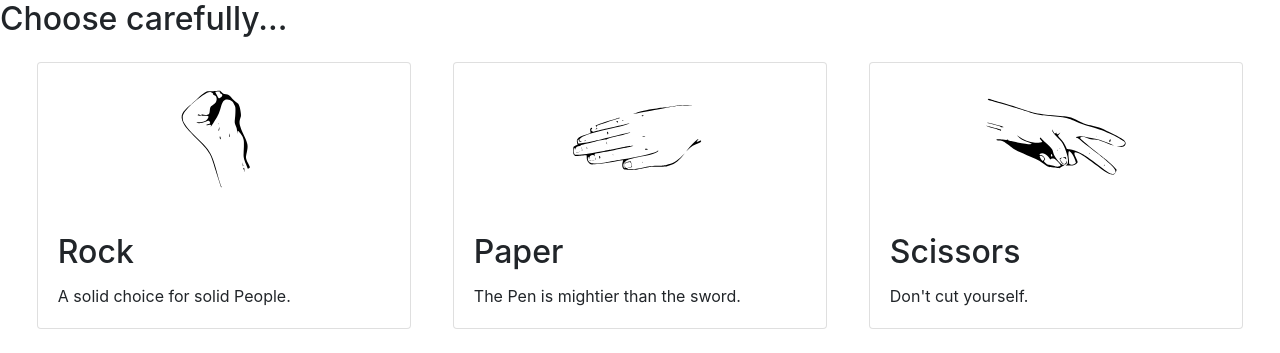
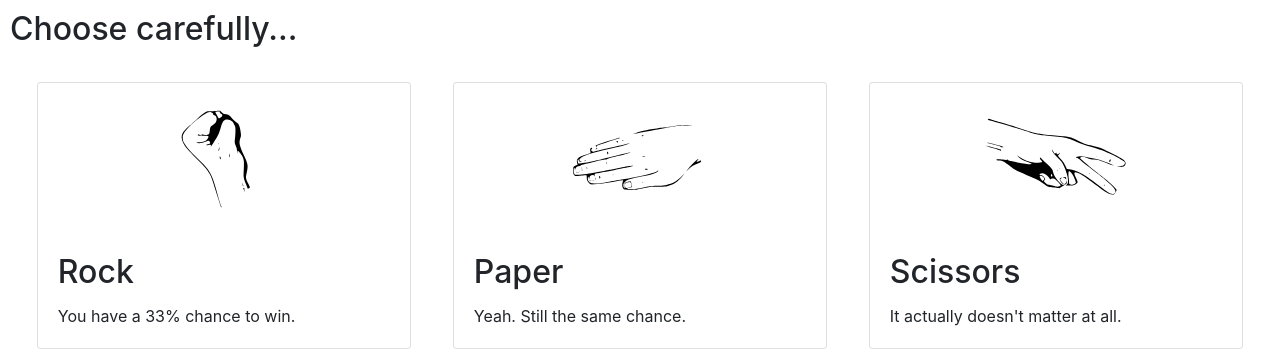
Before and after one commit to Stefan6148/HTL3R_RockPaperScissors, a PHP site: page /Templates/index.html in a window 1280 px wide. Shown: the top 353 px of the page. Run offline with PHP 8.4, Linux system fonts and the light colour scheme.

Commit message:
[TASK] Added 2 more testcases, added outcome to the statistics, statistics now shows the choice as String

```diff
--- a/Templates/index.html
+++ b/Templates/index.html
@@ -24,27 +24,27 @@
     </script>
 </head>
 <body>
-<h2> Choose carefully... </h2>
+<h2 style="padding: 10px;"> Choose carefully... </h2>
 <section id="choice_cards" class="m-3 row">
     <div class="card m-2 " id="rock" onclick="passPlayerChoice(0);">
         <img src="Images/rock.svg" alt="rock"/>
         <div class="card-body">
             <h2 class="card-title"> Rock </h2>
-            <p class="card-text"> A solid choice for solid People. </p>
+            <p class="card-text"> You have a 33% chance to win. </p>
         </div>
     </div>
     <div class="card m-2" id="paper">
         <img src="Images/paper.svg" alt="paper" onclick="passPlayerChoice(1);"/>
         <div class="card-body">
             <h2 class="card-title"> Paper </h2>
-            <p class="card-text"> The Pen is mightier than the sword. </p>
+            <p class="card-text"> Yeah. Still the same chance. </p>
         </div>
     </div>
     <div class="card m-2" id="scissors" onclick="passPlayerChoice(2);">
         <img src="Images/scissors.svg" alt="scissors"/>
         <div class="card-body">
             <h2 class="card-title"> Scissors </h2>
-            <p class="card-text"> Don't cut yourself. </p>
+            <p class="card-text"> It actually doesn't matter at all. </p>
         </div>
     </div>
 </section>
--- a/Templates/main.css
+++ b/Templates/main.css
@@ -27,3 +27,7 @@ img {
     flex-direction: row;
     justify-content: center;
 }
+
+#questionmark:hover{
+    background-color: transparent;
+}
--- a/Templates/statistics.html
+++ b/Templates/statistics.html
@@ -16,6 +16,7 @@
             <th scope="col">Player choice</th>
             <th scope="col">Computer choice</th>
             <th scope="col">Time</th>
+            <th scope="col">Outcome</th>
         </tr>
         </thead>
         <tbody>
@@ -24,8 +25,8 @@
                 <td> {round.id}</td>
                 <td> {round.player}</td>
                 <td> {round.computer}</td>
-                <td> {round.timestamp}
-                <td/>
+                <td> {round.timestamp}</td>
+                <td> {round.outcome}</td>
             </tr>
         </f:for>
         </tbody>
```
Also changed, not shown: index.php (+3 -24 lines), src/Round.php (+12 -2 lines), tests/GameEvaluatorTest.php (+5 -2 lines).
